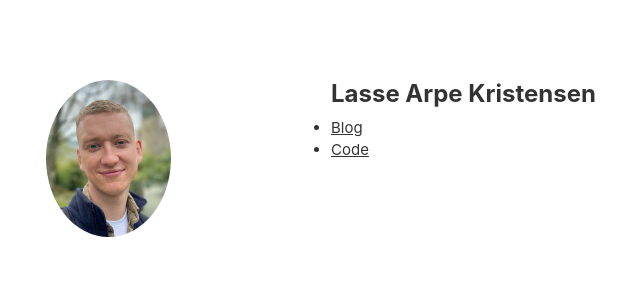
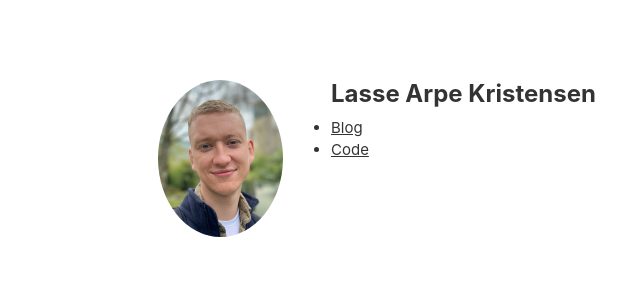
Before and after one commit to lassearpe/lassearpe.github.io_Backend, a Jekyll site: the page index.html, which Jekyll copies as it is, in a window 1280 px wide. Shown: the top 300 px of the page, without its empty margins (48-688 px from the left). Built offline with Jekyll 4.4.1, drawn with Linux system fonts in a browser that asks for light colours.

Commit message:
Testing frontpage.

```diff
--- a/index.html
+++ b/index.html
@@ -17,9 +17,9 @@
     <div class="container-lg">
         <div class="row" style="margin-top: 5rem;">
             <div class="col-md-3 gx-5">
-
-                <img alt="Lasse's profile picture" class="img-fluid mb-4" src="/img/lasse_500x600.png" style="border-radius: 50%;" width="125" height="125">
-
+                <div class="col d-flex justify-content-end">
+                    <img class="img-fluid mb-4" alt="Lasse's profile picture" src="/img/lasse_500x600.png" style="border-radius: 50%;" width="125" height="125">
+                </div>
             </div>
 
             <div class="col-md-6 gx-5">
```
